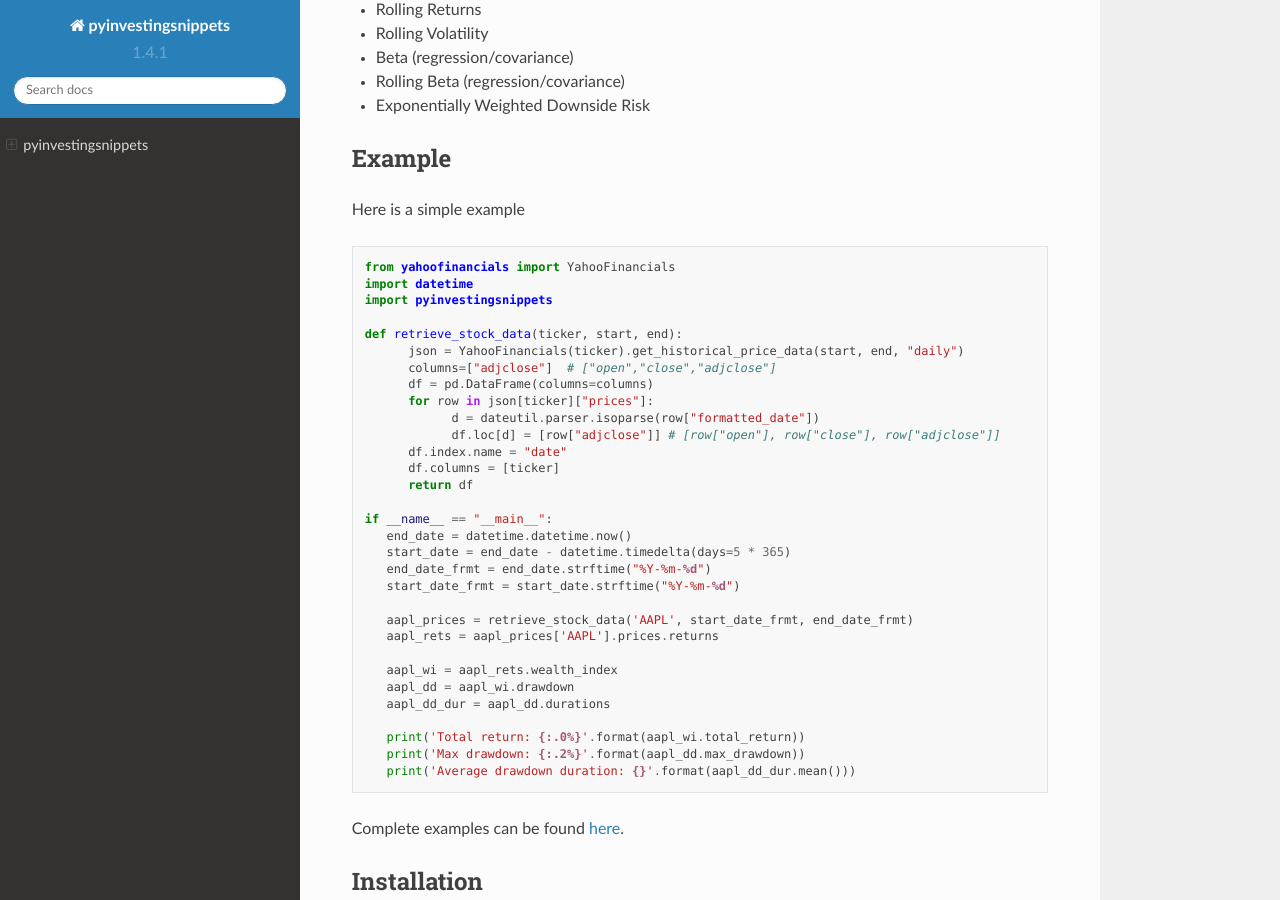
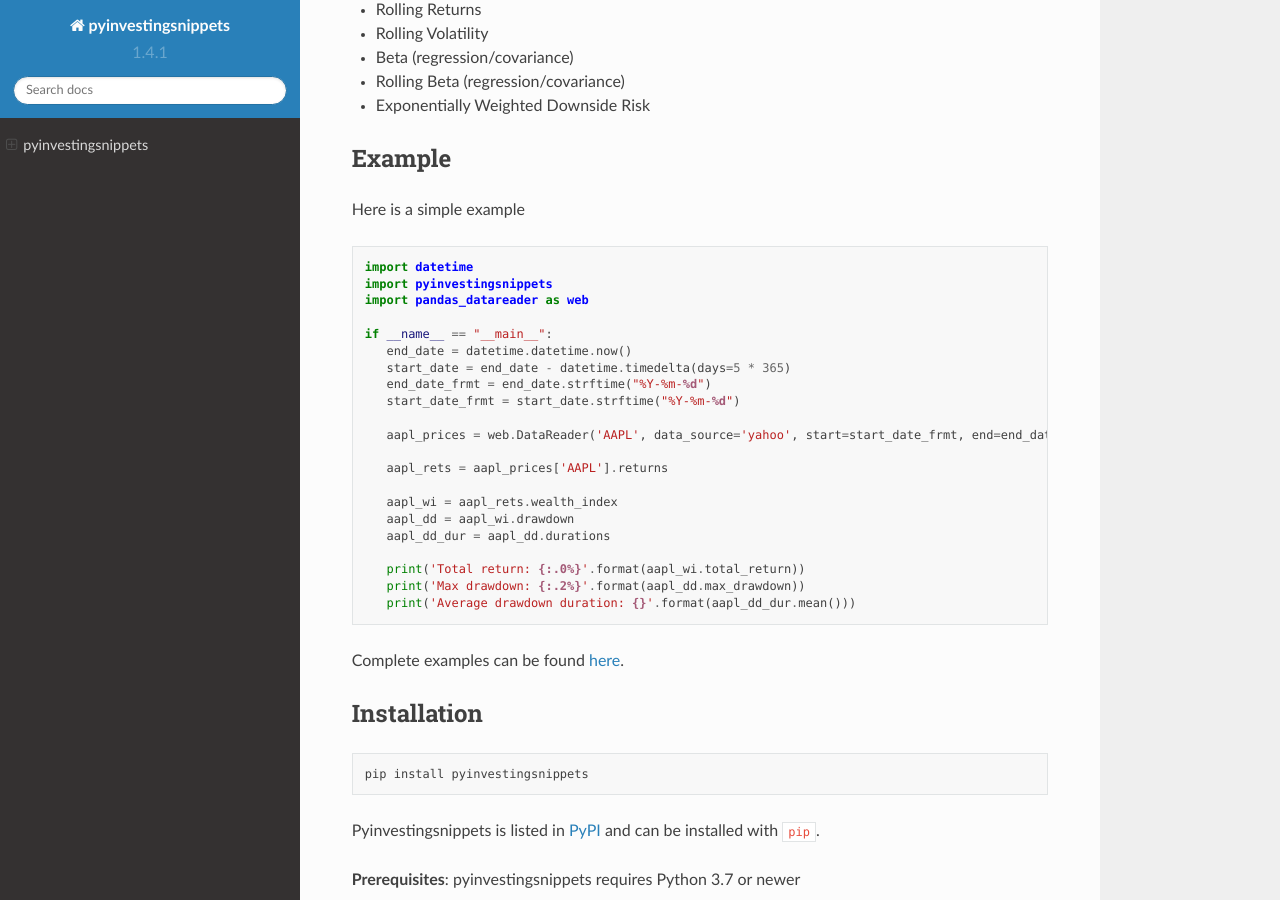
Before and after one commit to investingsnippets/pyinvestingsnippets, a Sphinx documentation site: the page built from docs/index.rst, in a window 1280 px wide and 900 px high, scrolled down 514 px. Built offline with Sphinx 7.4.7 and the Read the Docs theme 2.0.0, drawn with Linux system fonts in a browser that asks for light colours.

Commit message:
Updates docs

```diff
--- a/docs/index.rst
+++ b/docs/index.rst
@@ -30,20 +30,9 @@ Example
 
 Here is a simple example ::
 
-   from yahoofinancials import YahooFinancials
    import datetime
    import pyinvestingsnippets
-
-   def retrieve_stock_data(ticker, start, end):
-         json = YahooFinancials(ticker).get_historical_price_data(start, end, "daily")
-         columns=["adjclose"]  # ["open","close","adjclose"]
-         df = pd.DataFrame(columns=columns)
-         for row in json[ticker]["prices"]:
-               d = dateutil.parser.isoparse(row["formatted_date"])
-               df.loc[d] = [row["adjclose"]] # [row["open"], row["close"], row["adjclose"]]
-         df.index.name = "date"
-         df.columns = [ticker]
-         return df
+   import pandas_datareader as web
 
    if __name__ == "__main__":
       end_date = datetime.datetime.now()
@@ -51,8 +40,9 @@ Here is a simple example ::
       end_date_frmt = end_date.strftime("%Y-%m-%d")
       start_date_frmt = start_date.strftime("%Y-%m-%d")
 
-      aapl_prices = retrieve_stock_data('AAPL', start_date_frmt, end_date_frmt)
-      aapl_rets = aapl_prices['AAPL'].prices.returns
+      aapl_prices = web.DataReader('AAPL', data_source='yahoo', start=start_date_frmt, end=end_date_frmt)['Adj Close']
+
+      aapl_rets = aapl_prices['AAPL'].returns
 
       aapl_wi = aapl_rets.wealth_index
       aapl_dd = aapl_wi.drawdown
```
Also changed, not shown: docs/requirements.txt (+1 -7 lines), 1 other file.
